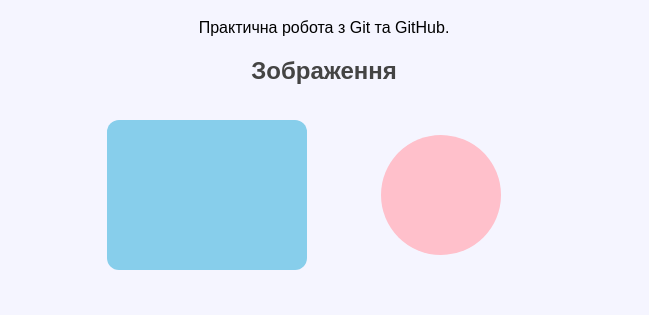
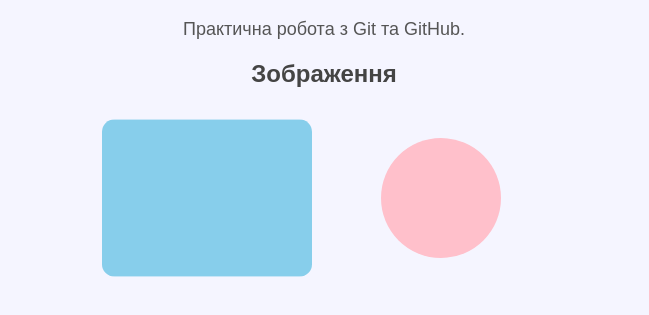
Before and after one commit to anuta4112007/laboratorna1, a plain HTML site: page git practice 1/index.html in a window 1280 px wide. In both pictures the pointer is over the picture 522 px from the left and 293 px from the top of the page. Shown: the part 99-414 px from the top of the page, without its empty margins (316-965 px from the left). Drawn offline with Linux system fonts and the light colour scheme.

Commit message:
Update CSS styles

```diff
--- a/git practice 1/style.css
+++ b/git practice 1/style.css
@@ -18,3 +18,12 @@ img {
     margin: 15px;
     border-radius: 12px;
 }
+p {
+    color: #555555;
+    font-size: 18px;
+}
+
+img:hover {
+    transform: scale(1.05);
+    transition: 0.3s;
+}
```
